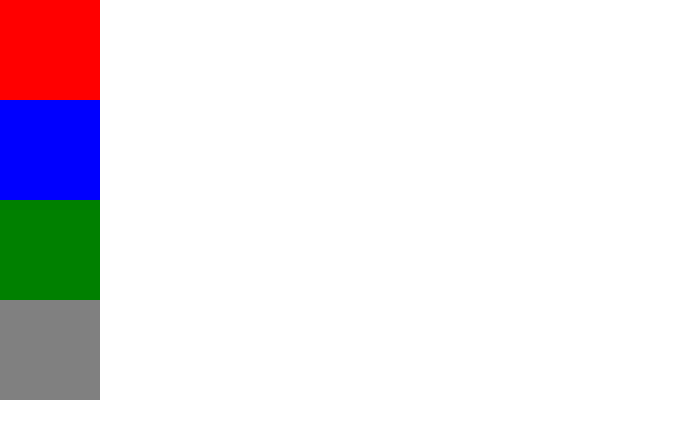
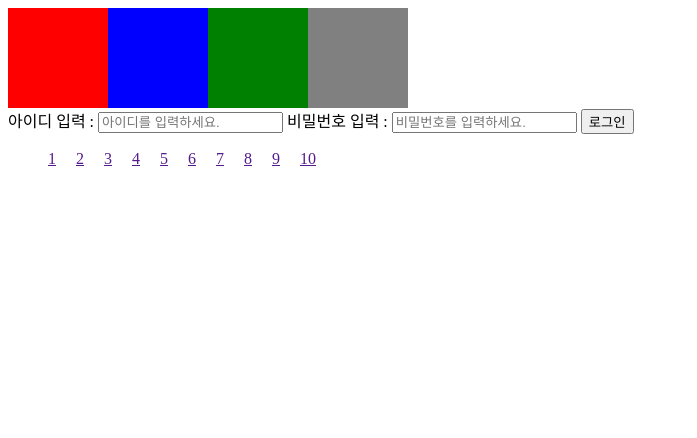
Before and after one commit to jwah101/front_study, a plain HTML site: page 0707/0. 연습/index2.html in a window 1280 px wide. Shown: the whole page, without its empty margins (0-697 px from the left). Drawn offline with Linux system fonts and the light colour scheme.

Commit message:
0707 숙제 추가

```diff
--- a/0707/0. 연습/index2.html
+++ b/0707/0. 연습/index2.html
@@ -4,12 +4,30 @@
   <meta charset="UTF-8">
   <meta name="viewport" content="width=device-width, initial-scale=1.0">
   <title>Document</title>
-  <link rel="stylesheet" href="style2.css">
+  <link rel="stylesheet" href="./style2.css">
 </head>
 <body>
-  <div class="box1"></div>
-  <div class="box2"></div>
-  <div class="box3"></div>
-  <div class="box4"></div>
+  <div class="container">
+    <div class="box1"></div>
+    <div class="box2"></div>
+    <div class="box3"></div>
+    <div class="box4"></div>
+  </div>
+
+  아이디 입력 : <input type="text" placeholder="아이디를 입력하세요.">
+  비밀번호 입력 : <input type="password" placeholder="비밀번호를 입력하세요.">
+  <input type="submit" value="로그인">
+  <ul class="list">
+    <li><a href="">1</a></li>
+    <li><a href="">2</a></li>
+    <li><a href="">3</a></li>
+    <li><a href="">4</a></li>
+    <li><a href="">5</a></li>
+    <li><a href="">6</a></li>
+    <li><a href="">7</a></li>
+    <li><a href="">8</a></li>
+    <li><a href="">9</a></li>
+    <li><a href="">10</a></li>
+  </ul>
 </body>
 </html>
--- a/0707/0. 연습/style2.css
+++ b/0707/0. 연습/style2.css
@@ -1,34 +1,87 @@
-*{
-  margin: 0;
-  padding: 0;
-  box-sizing: border-box;
-}
-
-.container:hover{
-  animation-play-state: running;
+.container{
+  display: flex;
 }
 
 .box1{
   width: 100px;
   height: 100px;
   background: red;
+  animation-name: ani;
+  animation-timing-function:linear;
+  animation-duration: 1s;
+  animation-play-state: paused;
+  animation-iteration-count: infinite;
 }
+.box1:hover{
+  animation-play-state: running;
+}
+
 .box2{
   width: 100px;
   height: 100px;
   background: blue;
+  animation-name: ani;
+  animation-timing-function:linear;
+  animation-duration: 1s;
+  animation-play-state: paused;
+  animation-iteration-count: infinite;
 }
+.box2:hover{
+  animation-play-state: running;
+}
+
 .box3{
   width: 100px;
   height: 100px;
-  background: green
+  background: green;
+  animation-name: ani;
+  animation-timing-function:linear;
+  animation-duration: 1s;
+  animation-play-state: paused;
+  animation-iteration-count: infinite;
 }
+.box3:hover{
+  animation-play-state: running;
+}
+
 .box4{
   width: 100px;
   height: 100px;
-  background: gray
+  background: gray;
+  animation-name: ani;
+  animation-timing-function:linear;
+  animation-duration: 1s;
+  animation-play-state: paused;
+  animation-iteration-count: infinite;
+}
+.box4:hover{
+  animation-play-state: running;
 }
 
-@keyframes{
+@keyframes ani{
+  from{
+    width: 100px;
+    height: 100px;
+  }
+  to{
+    width: 200px;
+    height: 200px;
+  }
+}
 
+
+
+.list{
+  display: flex;
+  list-style: none;
+  gap: 20px;
 }
+
+a:visited{
+  background-color: red;
+}
+
+a::selection{
+  background: red;
+  color: white;
+}
--- a/0707/5. 애니메이션/style.css
+++ b/0707/5. 애니메이션/style.css
@@ -16,7 +16,7 @@
 
 /* 퍼즈를 선택해서 커서 올리면 멈춤 */
 div:hover{
-  animation-play-state:
+  animation-play-state: paused
 }
 
 
```
Also changed, not shown: 0707/5. 애니메이션/index.html (+1 -1 lines).
